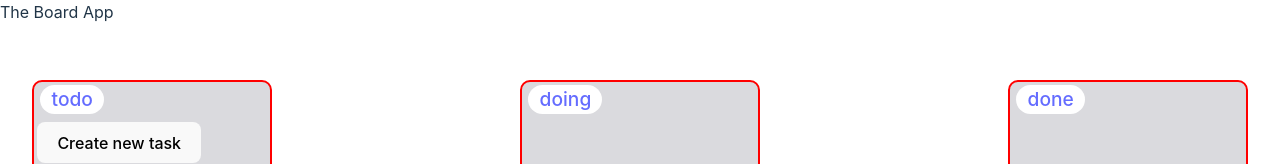
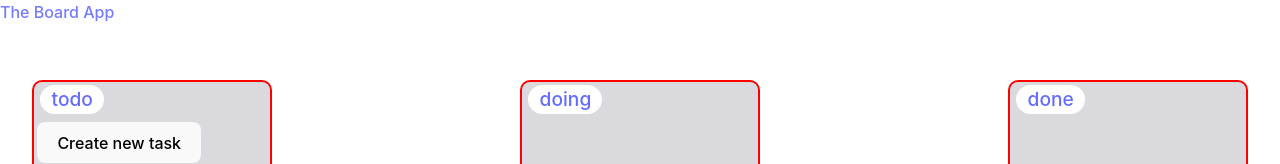
Before and after one commit to Regni/kanban_hand_in, a React (Vite) app: page / in a window 1280 px wide. Shown: the top 164 px of the page. Built offline with nearby package versions, Linux system fonts and the light colour scheme.

Commit message:
added link element to go home

```diff
--- a/src/Header.jsx
+++ b/src/Header.jsx
@@ -1,9 +1,11 @@
-import React from 'react'
-
+import React from "react";
+import { Link } from "react-router-dom";
 const Header = () => {
   return (
-    <header>The Board App</header>
-  )
-}
+    <Link to="/">
+      <header>The Board App</header>
+    </Link>
+  );
+};
 
-export default Header
+export default Header;
```
